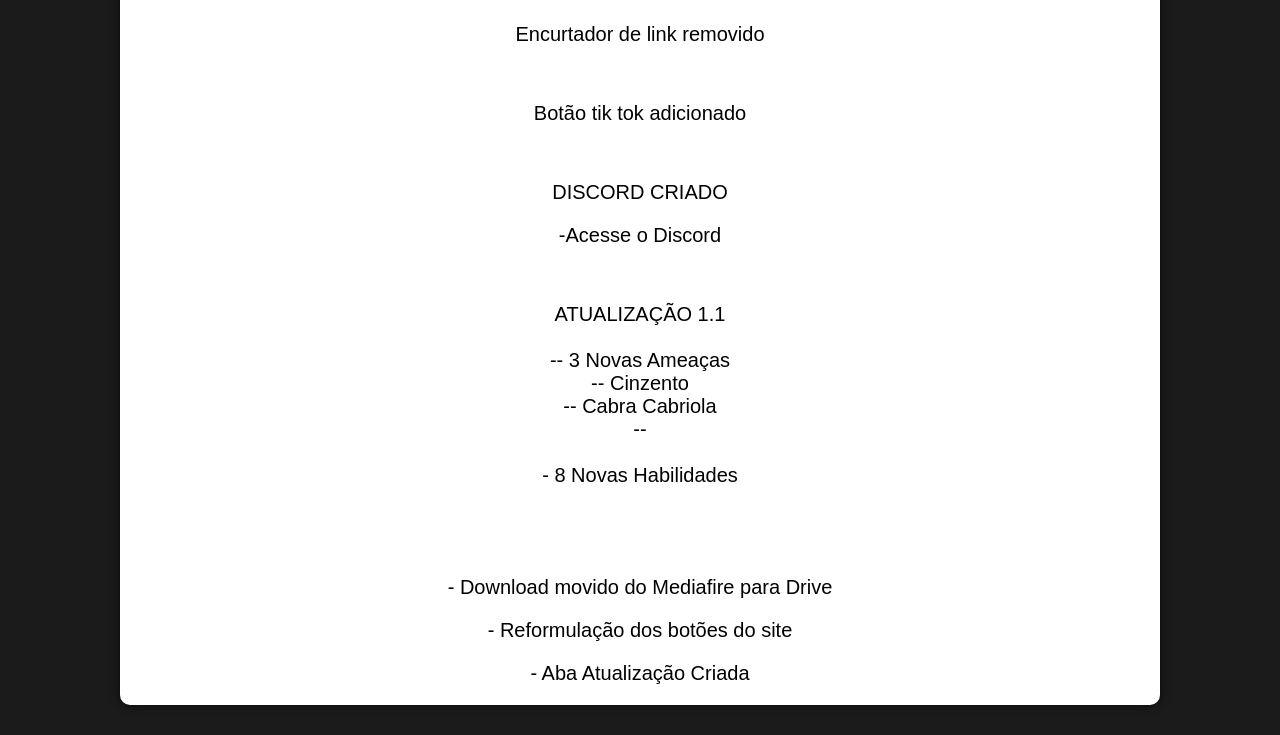
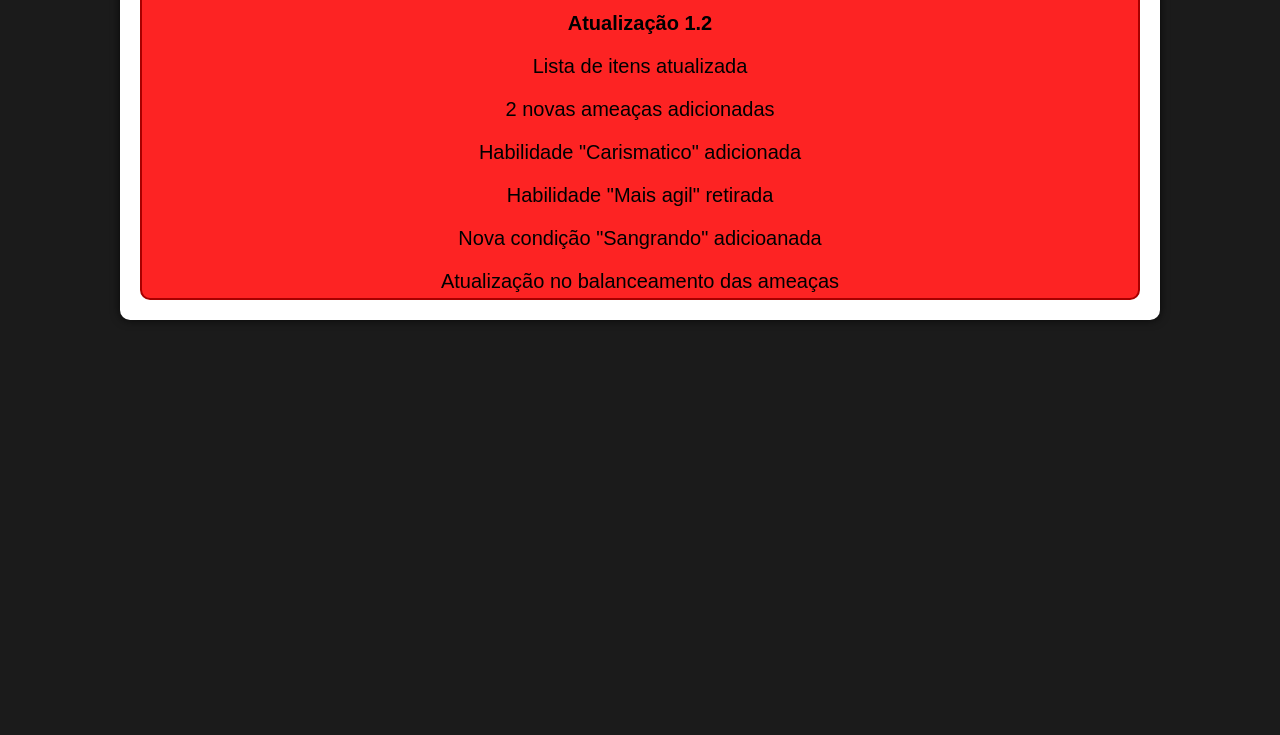
Before and after one commit to BrunoFernandesMiranda/Insaniam-rpg, a plain HTML site: page Atualizacao.html in a window 1280 px wide. Shown: the part 253-988 px from the top of the page. After the commit the page ends 800 px from the top, so only its background shows below. Drawn offline with Linux system fonts and the light colour scheme.

Commit message:
atualização

```diff
--- a/Atualizacao.html
+++ b/Atualizacao.html
@@ -14,38 +14,29 @@
     </header>
     <main>
         <h2>Atualizações</h2>
-        <br>
-        <p>Encurtador de link removido</p>
-        <br>
-        <br>
-        <p>Botão tik tok adicionado</p>
-        <br>
-        <br>
-        <p>DISCORD CRIADO</p>
-        <p>-Acesse o Discord</p>
-        <br>
-        <br>
-        <P>ATUALIZAÇÃO 1.1
-            <br>
-            <br>
-            -- 3 Novas Ameaças
-            <br>
-            -- Cinzento
-            <br>
-            -- Cabra Cabriola
-            <br>
-            --
-            <br>
-            <br>
-            - 8 Novas Habilidades
-            <br>
-            <br>
-            <br>
-            <br>
-        </P>
-        <p>- Download movido do Mediafire para Drive</p>
-        <p>- Reformulação dos botões do site</p>
-        <p>- Aba Atualização Criada</p>
+        <div class="livro">
+            <strong><p>Atualização 1.2</p></strong>
+
+            <p>Lista de itens atualizada</p>
+
+            <p>2 novas ameaças adicionadas</p>
+
+            <p>Habilidade "Carismatico" adicionada</p>
+
+            <p>Habilidade "Mais agil" retirada</p>
+
+            <p>Nova condição "Sangrando" adicioanada</p>
+
+            <p>Atualização no balanceamento das ameaças</p>
+
+
+
+
+
+
+
+        </div>
+
     </main>
 
     <script async src="https://pagead2.googlesyndication.com/pagead/js/adsbygoogle.js?client=ca-pub-3577745717291282"
--- a/css/style.css
+++ b/css/style.css
@@ -145,3 +145,11 @@ main > p#pix {
     font-weight: bolder;
     font-size: 30px;
 }
+
+div.livro {
+    background-color: rgb(253, 35, 35);
+    color: black;
+    border: solid 2px rgb(167, 0, 0);
+    border-radius: 10px;
+    padding: 5px;
+}
```
